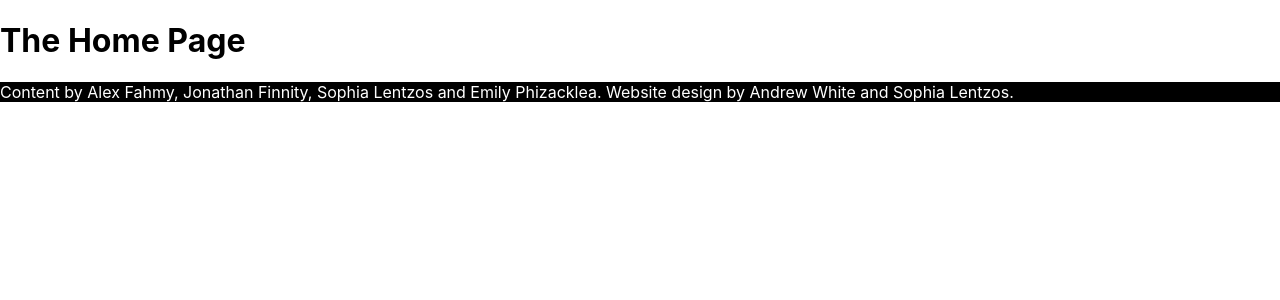
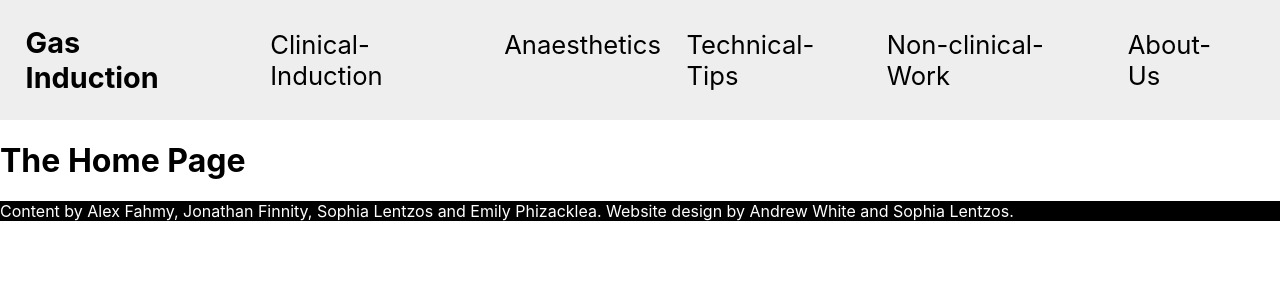
Before and after one commit to arlw87/gas-induction-website, a Next.js app: page / in a window 1280 px wide. Shown: the top 300 px of the page. Built offline with nearby package versions, Linux system fonts and the light colour scheme.

Commit message:
Create NavBar component and added basic styling
Add the NavBar to the Layout component and put page content in
a main section wrapper to aid in styling.

```diff
--- a/components/Layout.js
+++ /dev/null
@@ -1,12 +0,0 @@
-import Footer from "./Layout/Footer";
-
-const Layout = (props) => {
-  return (
-    <>
-      {props.children}
-      <Footer></Footer>
-    </>
-  );
-};
-
-export default Layout;
--- /dev/null
+++ b/components/Layout/Layout.js
@@ -0,0 +1,14 @@
+import Footer from "./Footer";
+import NavBar from "./NavBar";
+
+const Layout = (props) => {
+  return (
+    <>
+      <NavBar></NavBar>
+      <main>{props.children}</main>
+      <Footer></Footer>
+    </>
+  );
+};
+
+export default Layout;
--- /dev/null
+++ b/components/Layout/NavBar.js
@@ -0,0 +1,26 @@
+import sections from "../../config/sections";
+import Link from "next/link";
+import classes from "./NavBar.module.css";
+
+const NavBar = () => {
+  return (
+    <nav className={classes.nav}>
+      <div className={classes.title}>
+        <Link href="/">Gas Induction</Link>
+      </div>
+      <ul className={classes.navLinksSection}>
+        {sections.map((section, index) => {
+          return (
+            <li key={index} className={classes.navLinks}>
+              <Link className={classes.link} href={`/${section}`}>
+                {section}
+              </Link>
+            </li>
+          );
+        })}
+      </ul>
+    </nav>
+  );
+};
+
+export default NavBar;
--- /dev/null
+++ b/components/Layout/NavBar.module.css
@@ -0,0 +1,25 @@
+.nav {
+  display: flex;
+  justify-content: space-between;
+  background-color: #eee;
+  padding: 0 2vw;
+}
+
+.navLinksSection {
+  list-style: none;
+  display: flex;
+  justify-content: space-between;
+  margin-left: auto;
+}
+
+.title {
+  display: flex;
+  align-items: center;
+  font-size: 1.8rem;
+  font-weight: bolder;
+}
+
+.navLinks {
+  margin: 1vw;
+  font-size: 1.6rem;
+}
--- /dev/null
+++ b/config/sections.js
@@ -0,0 +1,9 @@
+const sections = [
+  "Clinical-Induction",
+  "Anaesthetics",
+  "Technical-Tips",
+  "Non-clinical-Work",
+  "About-Us",
+];
+
+export default sections;
--- a/pages/_app.js
+++ b/pages/_app.js
@@ -1,5 +1,5 @@
 import "../styles/globals.css";
-import Layout from "../components/Layout";
+import Layout from "../components/Layout/Layout";
 
 function MyApp({ Component, pageProps }) {
   return (
```
